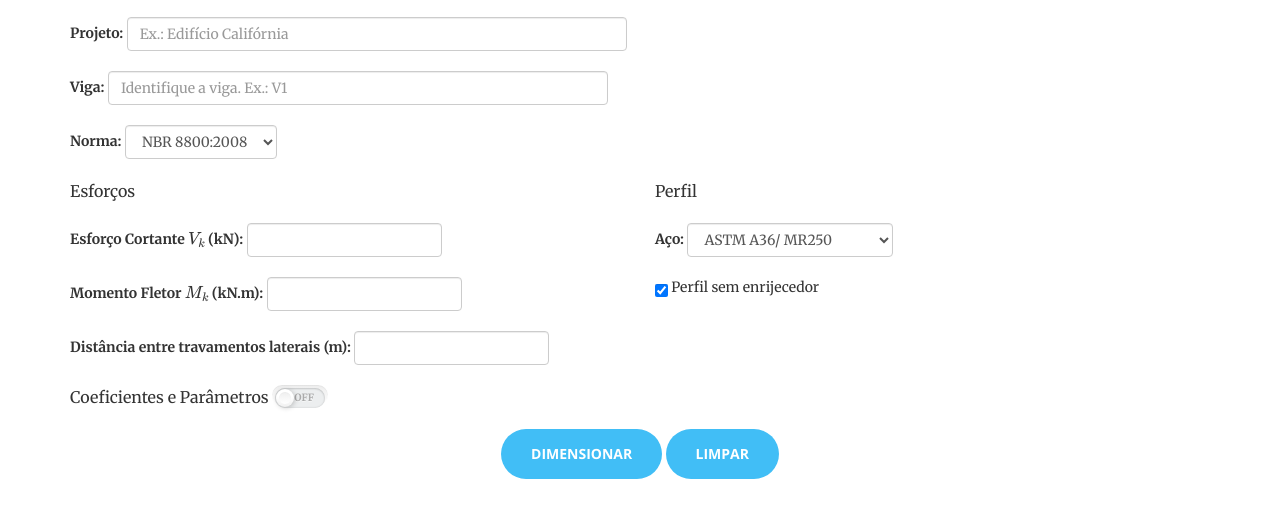
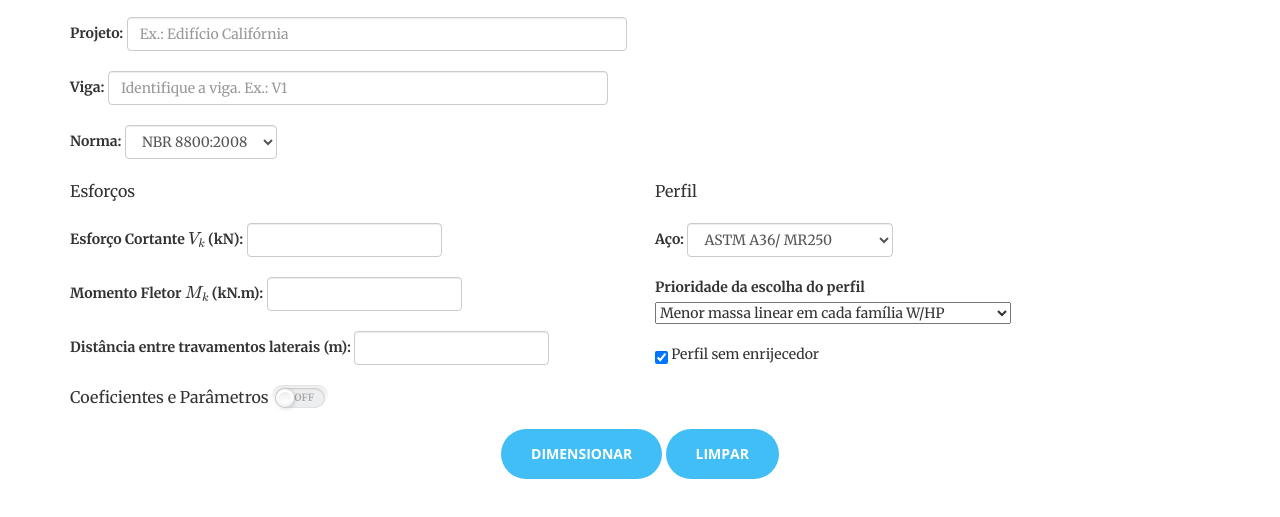
Before and after one commit to carolinamlinhares/sollvic, a website: page designS.html in a window 1280 px wide. Shown: the part 191-708 px from the top of the page. Drawn offline with nearby package versions, Linux system fonts and the light colour scheme; some packages are replaced by stand-ins of ours.

Commit message:
Update designS.html

```diff
--- a/designS.html
+++ b/designS.html
@@ -122,6 +122,16 @@
                     <select class="form-control" id="acos" name="typeS">
                     </select> <br> <br>
 
+                    <label>Prioridade da escolha do perfil</label>
+			             <select id="priority" name="priority">
+                <option value="Maior aproveitamento quanto ao Esforço Cortante"> Maior aproveitamento quanto ao Esforço Cortante </option>
+                <option value="Maior aproveitamento quanto ao Momento Fletor"> Maior aproveitamento quanto ao Momento Fletor </option>
+                <option value="Menor altura"> Menor altura </option>
+		        <option value="Menor base"> Menor base </option>
+                <option value="Menor massa linear"> Menor massa linear </option>
+		        <option value="Menor massa linear em cada família W/HP" selected> Menor massa linear em cada família W/HP </option>
+			             </select> <br> <br>
+
                     <input class="form-control inline" type="checkbox" id="stiffeningDS" name="stiffeningDS" value="getK" checked="" onclick="return false;" onkeydown="return false;"> Perfil sem enrijecedor <br>
                     <br>
 
```
